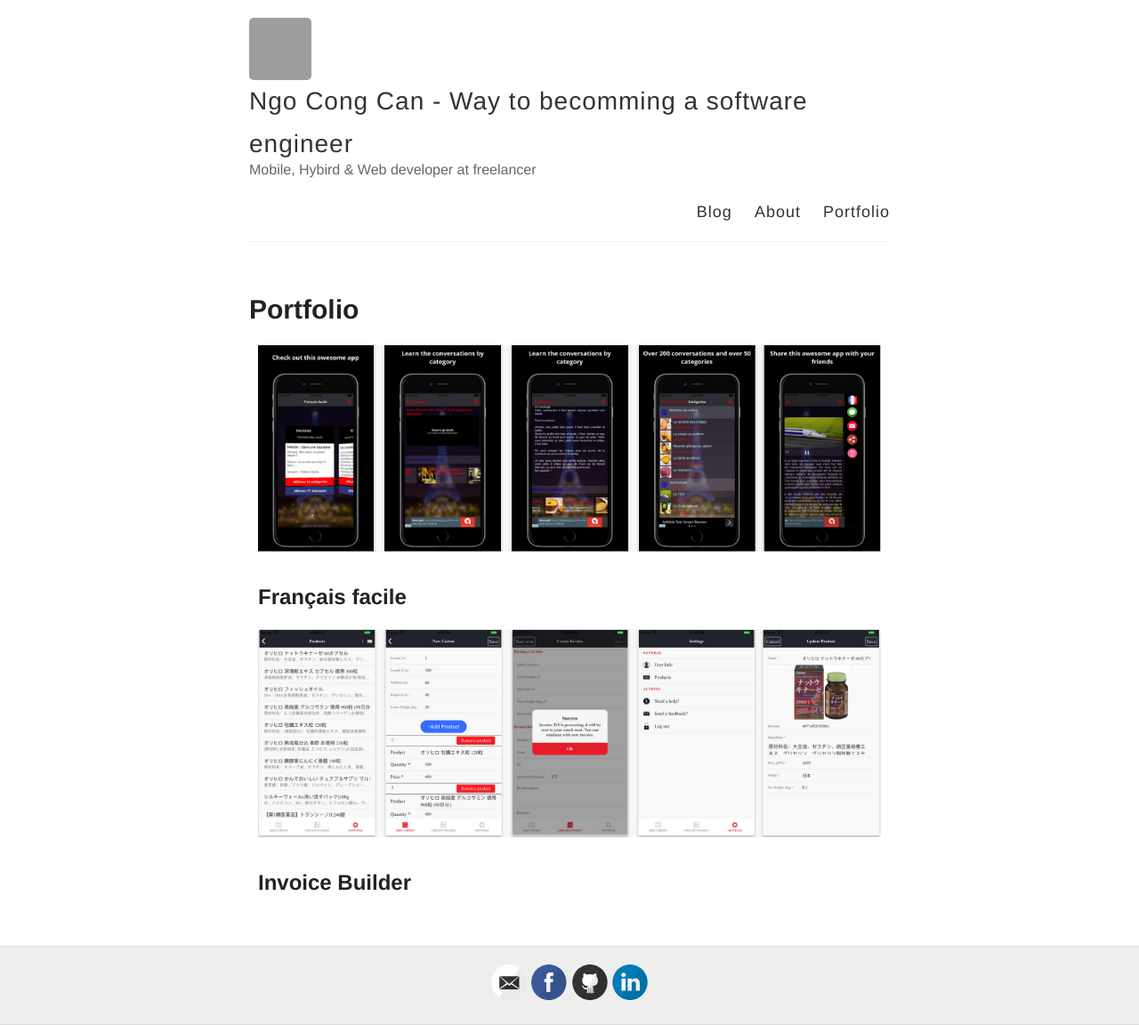
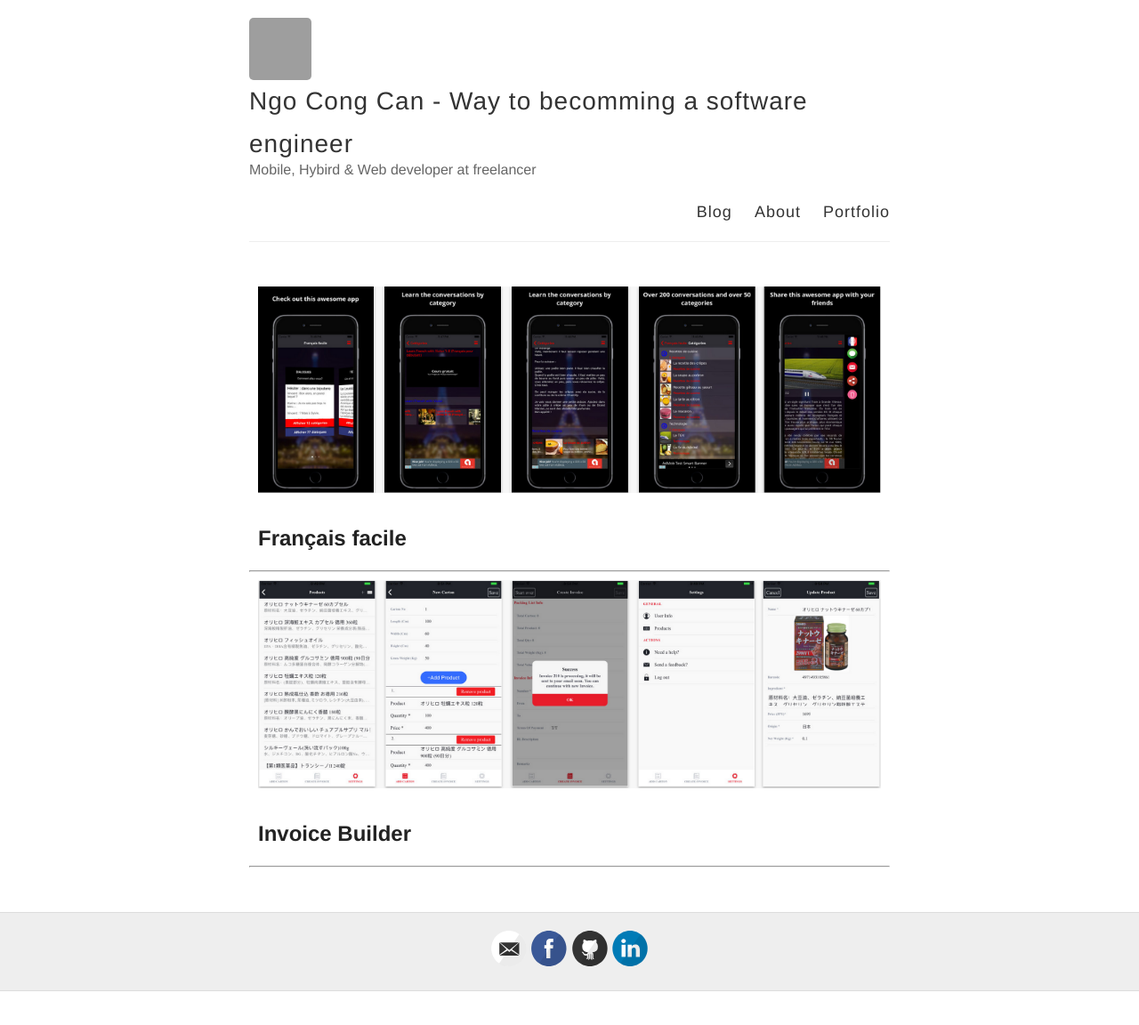
Before and after one commit to ngocongcan/ngocongcan.github.io, a Jekyll site: the page built from projects.md, in a window 1280 px wide. Shown: the whole page at 89% size. Built offline with Jekyll 4.4.1, drawn with Linux system fonts in a browser that asks for light colours; after the commit the page ends 1114 px from its top, so only the background shows below that; grey boxes are pictures that could not be loaded.

Commit message:
Small fix

```diff
--- a/_layouts/projects.html
+++ b/_layouts/projects.html
@@ -4,7 +4,6 @@ title: Portfolio
 ---
 
 <main id="portfolio">
-	<h1 class="page-header">Portfolio</h1>
 	<section>
 		<div id="portfolio-gallery">
 			{% for project in site.projects %}
@@ -24,6 +23,7 @@ title: Portfolio
 					</a>
 				</div>
 			</div>
+			<hr>
 			{% endfor %}
 		</div>
 	</section>
```
